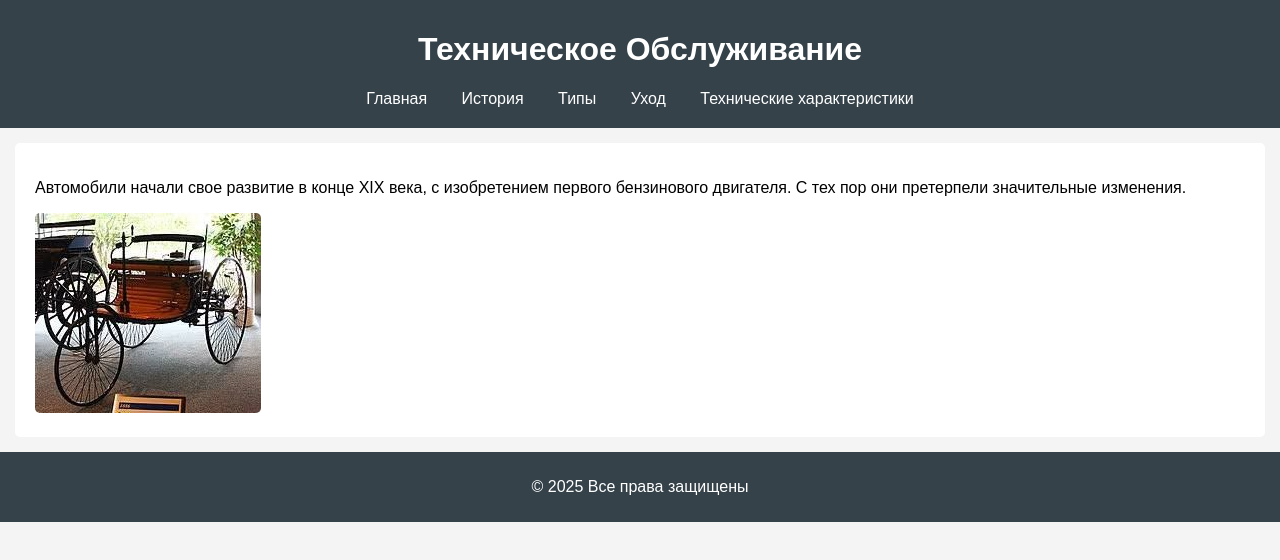
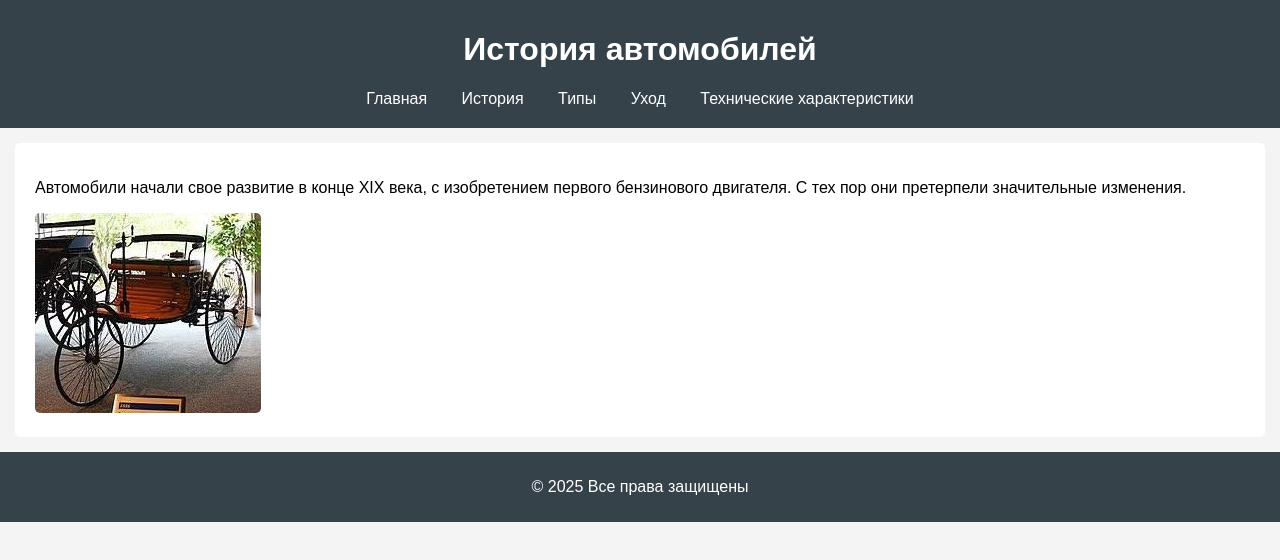
Before and after one commit to lamparik/car.now.product.hht, a plain HTML site: page history.html in a window 1280 px wide. Drawn offline with Linux system fonts and the light colour scheme.

Commit message:
Update history.html

```diff
--- a/history.html
+++ b/history.html
@@ -8,7 +8,7 @@
 </head>
 <body>
     <header>
-        <h1>Техническое Обслуживание</h1>
+        <h1>История автомобилей</h1>
         <nav>
             <a href="index.html">Главная</a>
             <a href="history.html">История</a>
```
